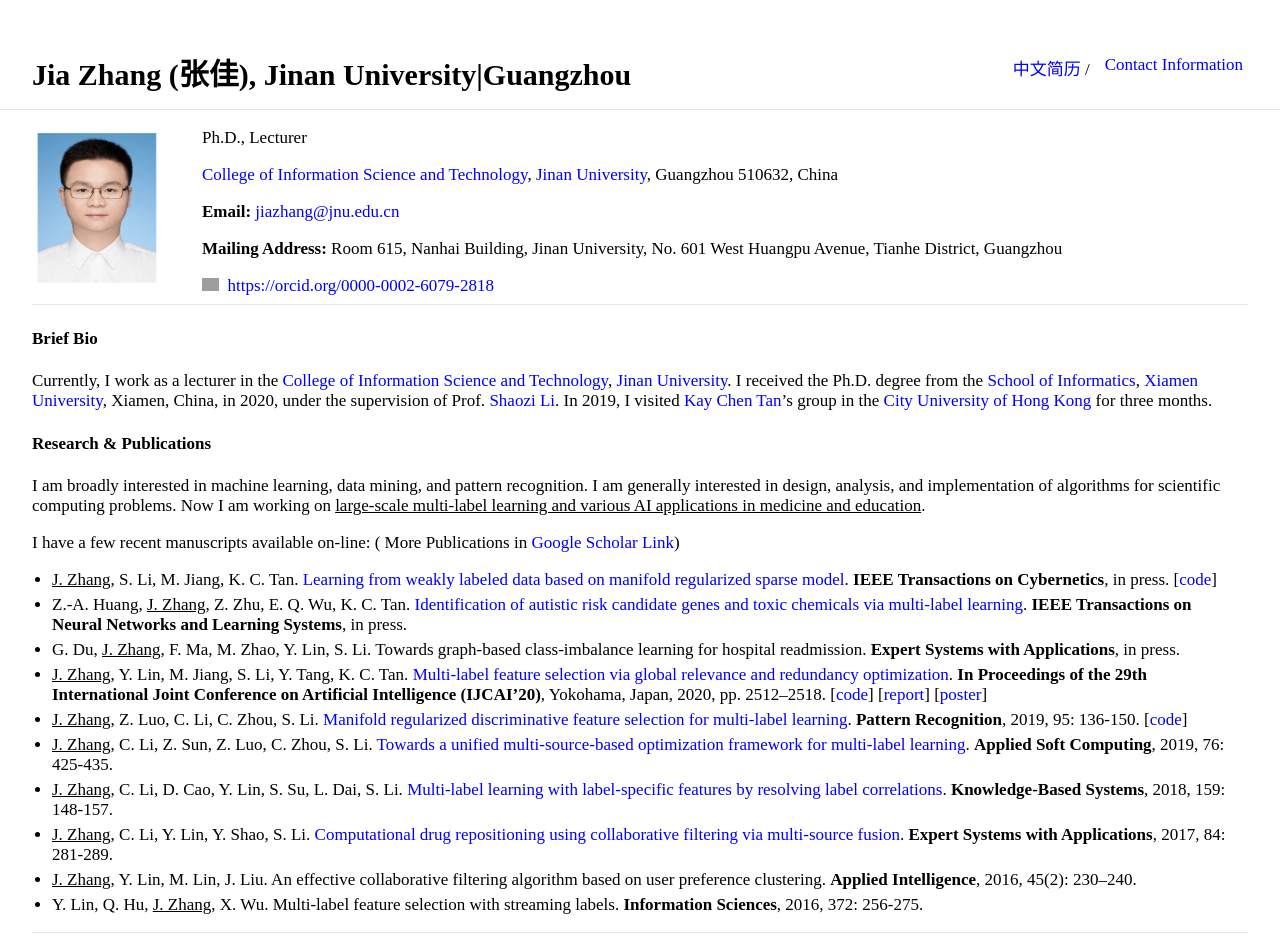
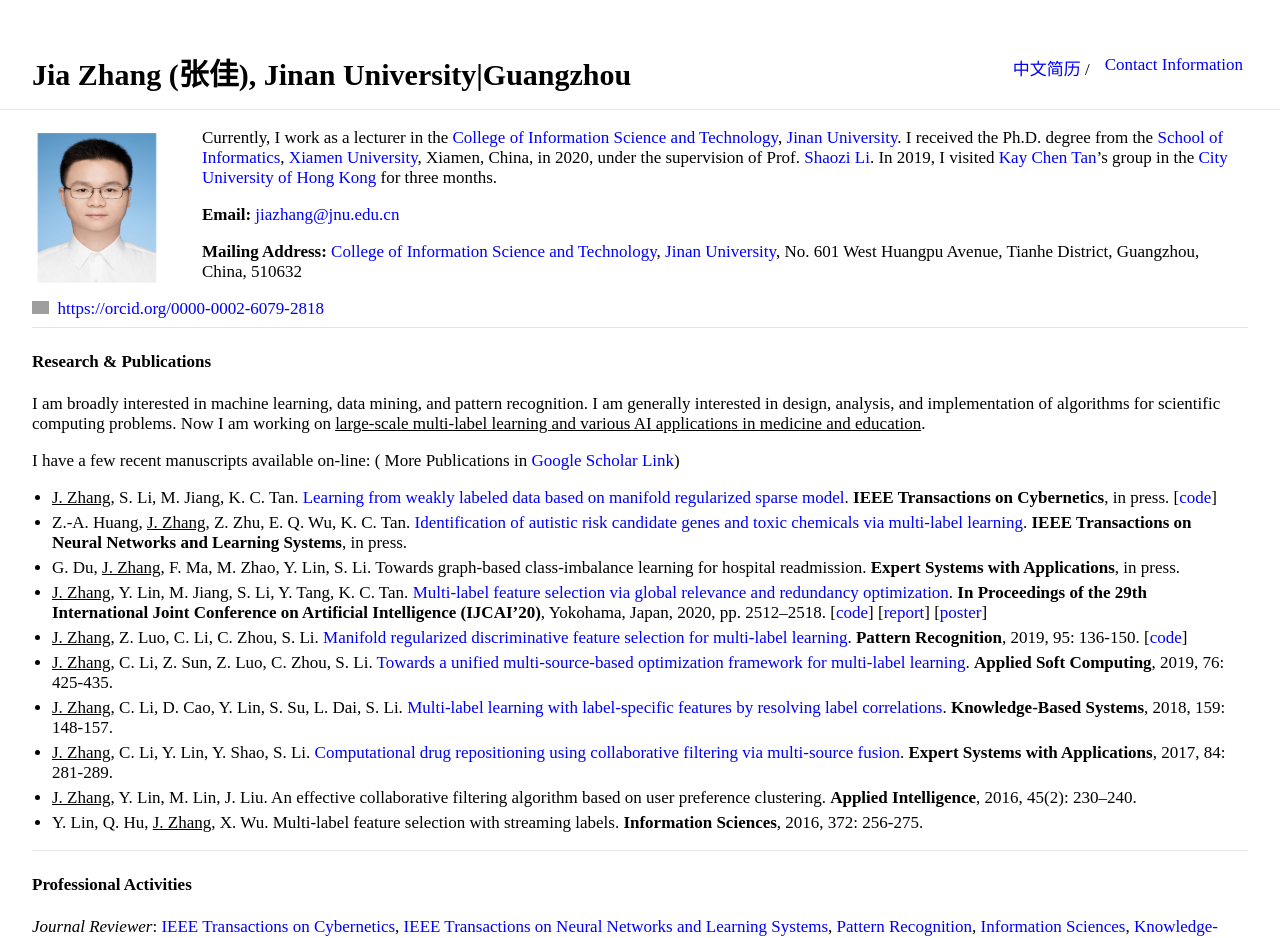
Before and after one commit to jiazhang-ml/jiazhang-ml.github.io, a Jekyll site: the page built from index.md, in a window 1280 px wide. Shown: the top 938 px of the page. Built offline with Jekyll 4.4.1, drawn with Linux system fonts in a browser that asks for light colours; grey boxes are pictures that could not be loaded.

Commit message:
Update index.md

```diff
--- a/index.md
+++ b/index.md
@@ -5,20 +5,15 @@ layout: default
 
 <img class="profile-picture" src="jiazhang1.jpg">
 
-Ph.D., Lecturer
-
-[College of Information Science and Technology](http://xxxy2016.jnu.edu.cn/), [Jinan University](https://www.jnu.edu.cn/), Guangzhou 510632, China
+Currently, I work as a lecturer in the [College of Information Science and Technology](http://xxxy2016.jnu.edu.cn/), [Jinan University](https://www.jnu.edu.cn/). I received the Ph.D. degree from the [School of Informatics](https://informatics.xmu.edu.cn/), [Xiamen University](https://www.xmu.edu.cn/), Xiamen, China, in 2020, under the supervision of Prof. [Shaozi Li](https://imt.xmu.edu.cn/szdw/js.htm). In 2019, I visited [Kay Chen Tan](https://www.comp.polyu.edu.hk/en-us/staffs/detail/8135)'s group in the [City University of Hong Kong](https://www.cityu.edu.hk/) for three months.
 
 **Email:** [jiazhang@jnu.edu.cn](mailto:jiazhang@jnu.edu.cn)
 
-**Mailing Address:** Room 615, Nanhai Building, Jinan University, No. 601 West Huangpu Avenue, Tianhe District, Guangzhou
+**Mailing Address:** [College of Information Science and Technology](http://xxxy2016.jnu.edu.cn/), [Jinan University](https://www.jnu.edu.cn/), No. 601 West Huangpu Avenue, Tianhe District, Guangzhou, China, 510632
 
 <div itemscope itemtype="https://schema.org/Person"><a itemprop="sameAs" content="https://orcid.org/0000-0002-6079-2818" href="https://orcid.org/0000-0002-6079-2818" target="orcid.widget" rel="me noopener noreferrer" style="vertical-align:top;"><img src="https://orcid.org/sites/default/files/images/orcid_16x16.png" style="width:1em;margin-right:.5em;" alt="ORCID iD icon">https://orcid.org/0000-0002-6079-2818</a></div>
 
 ---
-
-#### Brief Bio
-Currently, I work as a lecturer in the [College of Information Science and Technology](http://xxxy2016.jnu.edu.cn/), [Jinan University](https://www.jnu.edu.cn/). I received the Ph.D. degree from the [School of Informatics](https://informatics.xmu.edu.cn/), [Xiamen University](https://www.xmu.edu.cn/), Xiamen, China, in 2020, under the supervision of Prof. [Shaozi Li](https://imt.xmu.edu.cn/szdw/js.htm). In 2019, I visited [Kay Chen Tan](https://www.comp.polyu.edu.hk/en-us/staffs/detail/8135)'s group in the [City University of Hong Kong](https://www.cityu.edu.hk/) for three months.
 
 #### Research & Publications
 I am broadly interested in machine learning, data mining, and pattern recognition. I am generally interested in design, analysis, and implementation of algorithms for scientific computing problems. Now I am working on <u>large-scale multi-label learning and various AI applications in medicine and education</u>.
```
